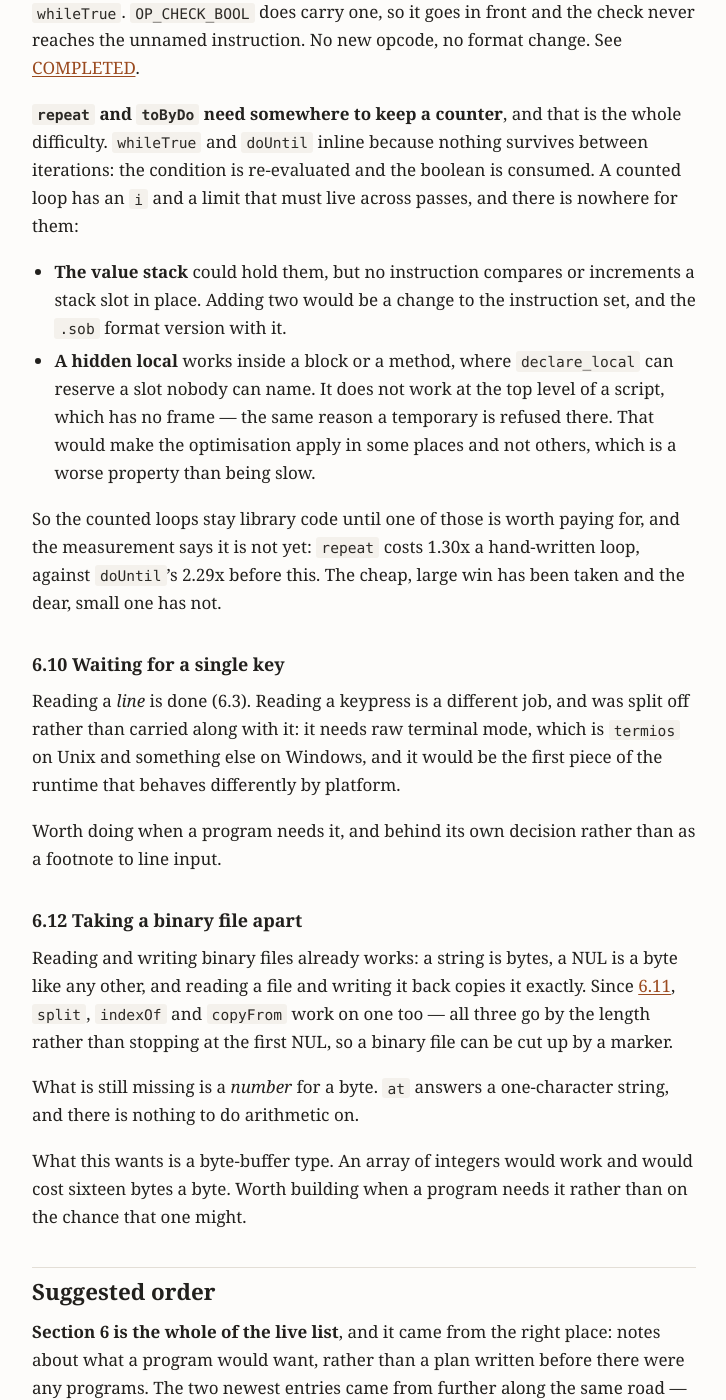
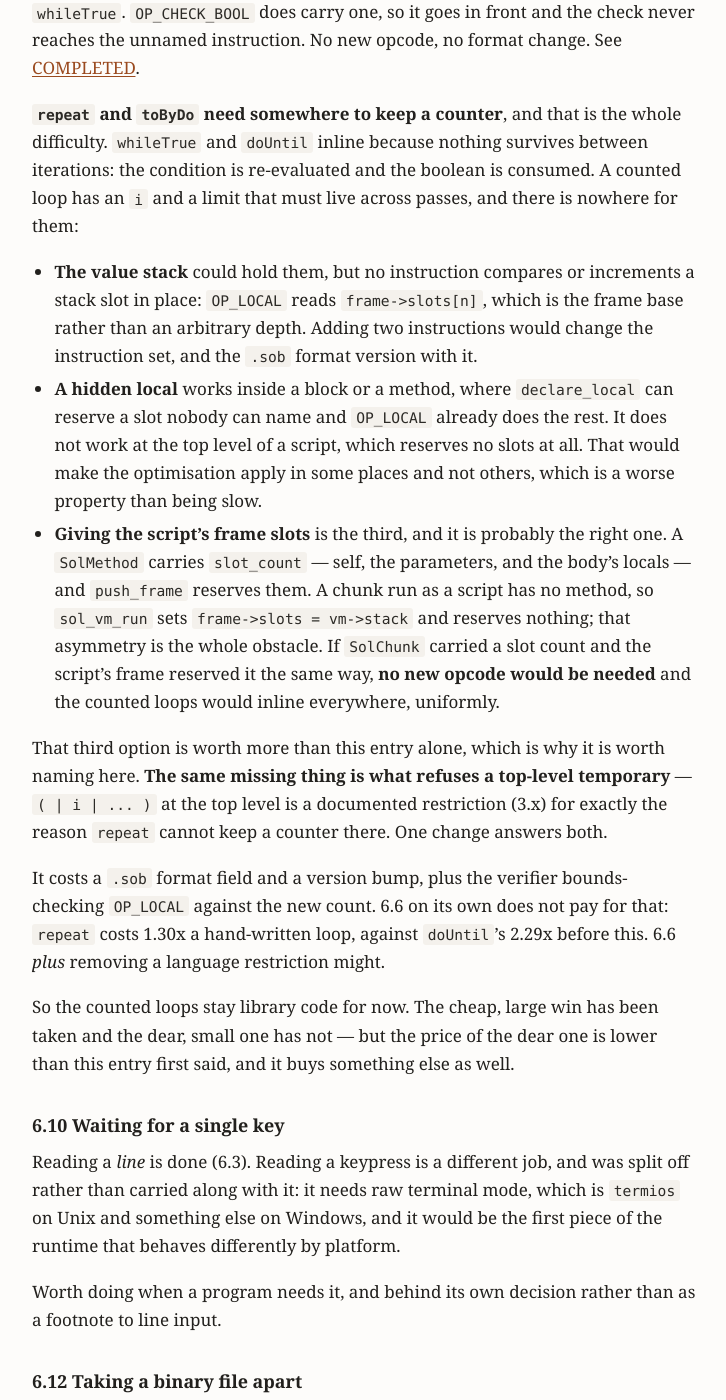
Before and after one commit to hansolovkarlsson/Solveig, a Jekyll site: the page built from docs/ROADMAP.md, in a window 1280 px wide and 1400 px high, scrolled down 7371 px. Shown: the whole window, without its empty margins (276-1002 px from the left). Built offline with Jekyll 4.4.1, drawn with Linux system fonts in a browser that asks for light colours; our own code applies the rules of GitHub Pages for plain Markdown files.

Commit message:
Name the third way to give a counted loop a counter
The 6.6 entry offered two homes for an inlined loop's counter -- new
opcodes for stack-slot arithmetic, or a hidden local that works only
inside a frame -- and missed the one that is probably right.

A SolMethod carries slot_count and push_frame reserves those slots. A
chunk run as a script has no method, so sol_vm_run reserves none, and
that asymmetry is the whole obstacle. Giving SolChunk a slot count would
need no new opcode and would inline the counted loops everywhere.

Worth naming because it is the same missing thing that refuses a
top-level temporary. One change answers both, which changes the value:
6.6 alone does not pay for a format version bump, 6.6 plus removing a
documented language restriction might.

Co-Authored-By: Claude Opus 5 <noreply@anthropic.com>
Claude-Session: https://claude.ai/code/session_014Emnizwfra15qgDU979HaB

```diff
--- a/docs/ROADMAP.md
+++ b/docs/ROADMAP.md
@@ -296,18 +296,35 @@ A counted loop has an `i` and a limit that must live across passes, and there is
 nowhere for them:
 
 - **The value stack** could hold them, but no instruction compares or increments
-  a stack slot in place. Adding two would be a change to the instruction set,
-  and the `.sob` format version with it.
+  a stack slot in place: `OP_LOCAL` reads `frame->slots[n]`, which is the frame
+  base rather than an arbitrary depth. Adding two instructions would change the
+  instruction set, and the `.sob` format version with it.
 - **A hidden local** works inside a block or a method, where `declare_local` can
-  reserve a slot nobody can name. It does not work at the top level of a script,
-  which has no frame — the same reason a temporary is refused there. That would
-  make the optimisation apply in some places and not others, which is a worse
-  property than being slow.
+  reserve a slot nobody can name and `OP_LOCAL` already does the rest. It does
+  not work at the top level of a script, which reserves no slots at all. That
+  would make the optimisation apply in some places and not others, which is a
+  worse property than being slow.
+- **Giving the script's frame slots** is the third, and it is probably the right
+  one. A `SolMethod` carries `slot_count` — self, the parameters, and the body's
+  locals — and `push_frame` reserves them. A chunk run as a script has no
+  method, so `sol_vm_run` sets `frame->slots = vm->stack` and reserves nothing;
+  that asymmetry is the whole obstacle. If `SolChunk` carried a slot count and
+  the script's frame reserved it the same way, **no new opcode would be needed**
+  and the counted loops would inline everywhere, uniformly.
 
-So the counted loops stay library code until one of those is worth paying for,
-and the measurement says it is not yet: `repeat` costs 1.30x a hand-written
-loop, against `doUntil`'s 2.29x before this. The cheap, large win has been
-taken and the dear, small one has not.
+That third option is worth more than this entry alone, which is why it is worth
+naming here. **The same missing thing is what refuses a top-level temporary** —
+`( | i | ... )` at the top level is a documented restriction (3.x) for exactly
+the reason `repeat` cannot keep a counter there. One change answers both.
+
+It costs a `.sob` format field and a version bump, plus the verifier
+bounds-checking `OP_LOCAL` against the new count. 6.6 on its own does not pay
+for that: `repeat` costs 1.30x a hand-written loop, against `doUntil`'s 2.29x
+before this. 6.6 *plus* removing a language restriction might.
+
+So the counted loops stay library code for now. The cheap, large win has been
+taken and the dear, small one has not — but the price of the dear one is lower
+than this entry first said, and it buys something else as well.
 
 ### 6.10 Waiting for a single key
 
```
